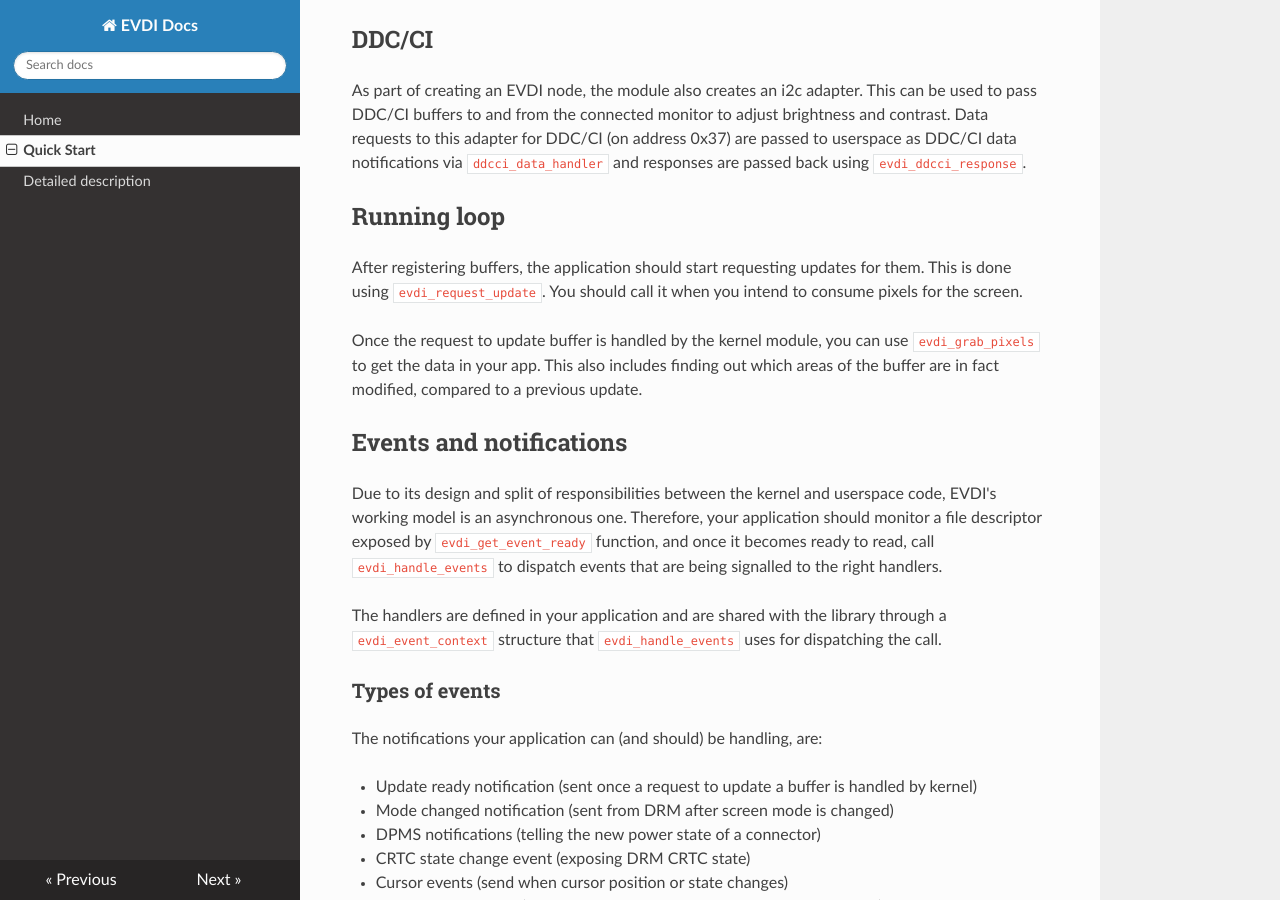
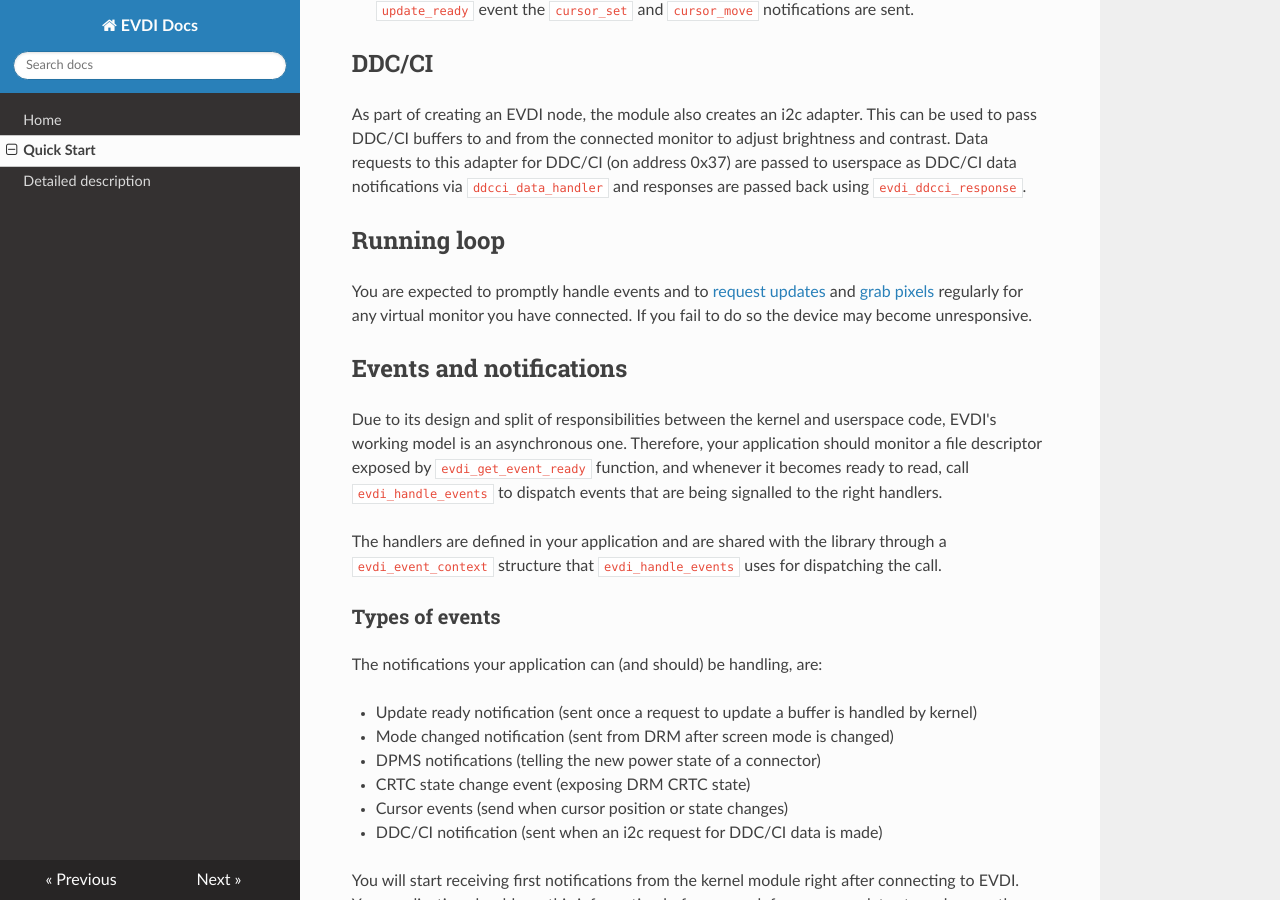
Before and after one commit to DisplayLink/evdi, an MkDocs documentation site: the page built from docs/quickstart.md, in a window 1280 px wide and 900 px high, scrolled down 3514 px. Built offline with MkDocs 1.6.1, drawn with Linux system fonts in a browser that asks for light colours; nearby versions of some CDN libraries; old or Windows-style settings are respelled for this version of MkDocs; some of the changed text lies outside the part shown.

Commit message:
Clarify event loop usage

```diff
--- a/docs/quickstart.md
+++ b/docs/quickstart.md
@@ -11,7 +11,7 @@
 * find a free EVDI node, or add a new node if none was found; then open it
 * connect to the EVDI node, letting the DRM subsystem know what is the monitor that the application drives
 * allocate memory for, and register buffer(s) that will be used to receive screen updates
-* request and consume updates and other notifications in a loop
+* request and consume updates and other notifications in a loop whenever the kernel [signals updates are ready](details.md#evdi_selectable)
 
 ## EVDI nodes
 
@@ -113,16 +113,15 @@
 
 ## Running loop
 
-After registering buffers, the application should start requesting updates for them. This is done using `evdi_request_update`.
-You should call it when you intend to consume pixels for the screen.
-
-Once the request to update buffer is handled by the kernel module, you can use `evdi_grab_pixels` to get the data in your app.
-This also includes finding out which areas of the buffer are in fact modified, compared to a previous update.
+You are expected to promptly handle events and to
+[request updates](details.md#requesting-an-update) and
+[grab pixels](details.md#grabbing-pixels) regularly for any virtual monitor you
+have connected. If you fail to do so the device may become unresponsive.
 
 ## Events and notifications
 
 Due to its design and split of responsibilities between the kernel and userspace code, EVDI's working model is an asynchronous one.
-Therefore, your application should monitor a file descriptor exposed by `evdi_get_event_ready` function, and once it becomes ready to read,
+Therefore, your application should monitor a file descriptor exposed by `evdi_get_event_ready` function, and whenever it becomes ready to read,
 call `evdi_handle_events` to dispatch events that are being signalled to the right handlers.
 
 The handlers are defined in your application and are shared with the library through a `evdi_event_context` structure that `evdi_handle_events` uses for dispatching the call.
```
Also changed, not shown: docs/details.md (+1 -1 lines).
